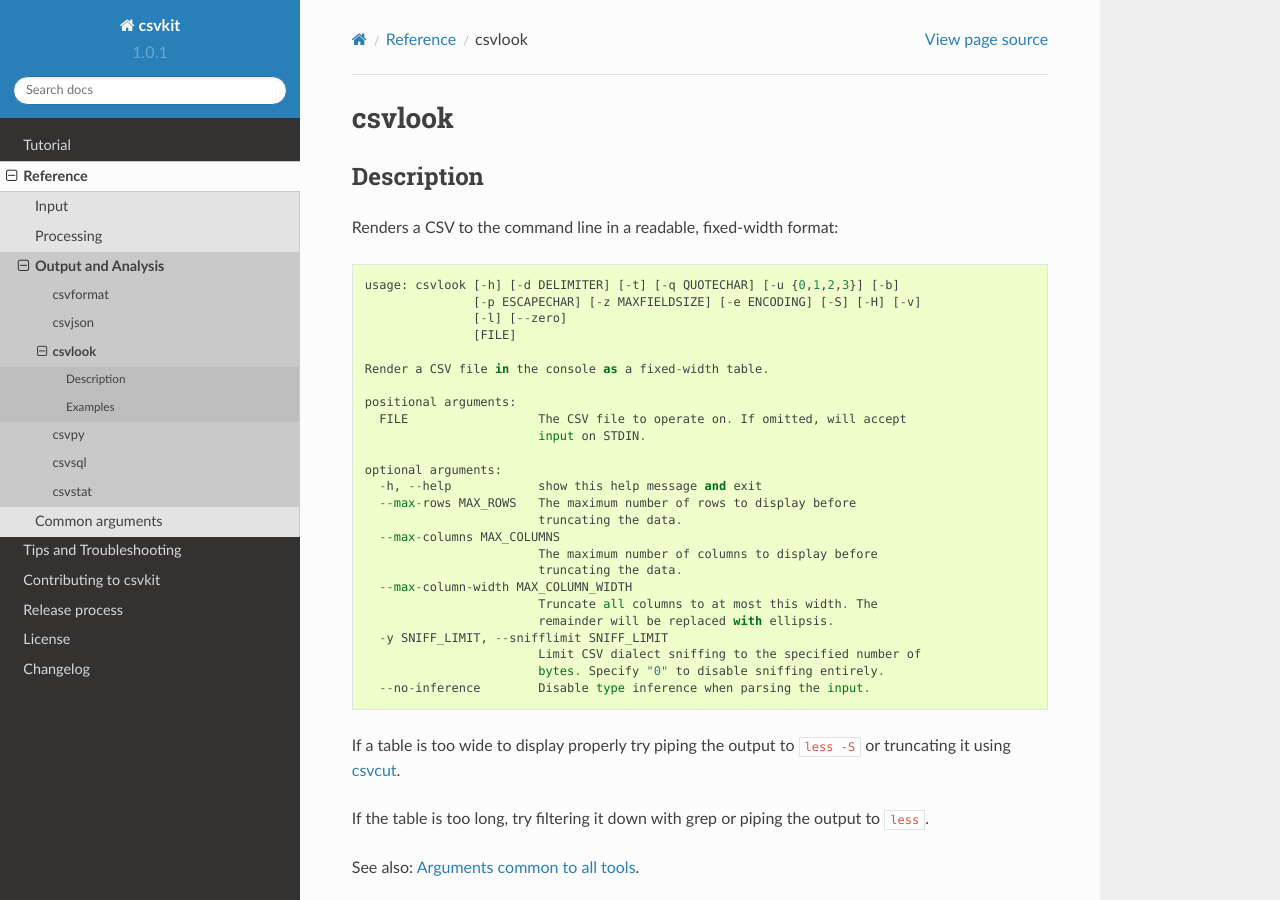
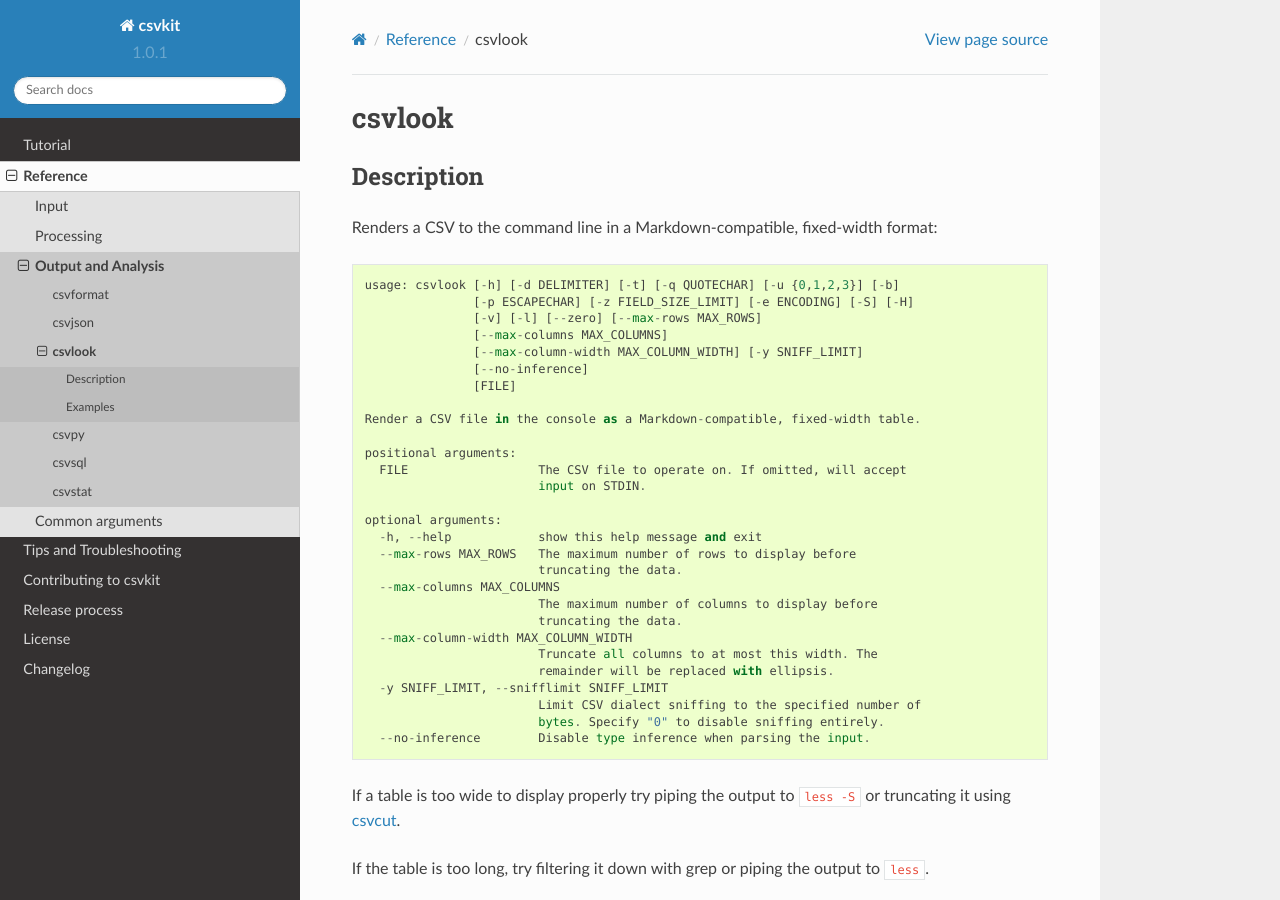
Before and after one commit to wireservice/csvkit, a Sphinx documentation site: the page built from docs/scripts/csvlook.rst, in a window 1280 px wide and 900 px high. Built offline with Sphinx 7.4.7 and the Read the Docs theme 2.0.0, drawn with Linux system fonts in a browser that asks for light colours.

Commit message:
Add Markdown note to csvlook docs. Closes #734.

```diff
--- a/CHANGELOG.rst
+++ b/CHANGELOG.rst
@@ -1,6 +1,7 @@
 1.0.1
 -----
 
+* :doc:`/scripts/csvlook` docs now note that output tables are Markdown-compatible. (#734)
 * :doc:`/scripts/csvstat` now supports a :code:`--csv` flag for tabular output. (#584)
 * :doc:`/scripts/csvstat` output is now easier to read. (#714)
 * :doc:`/scripts/csvpy` now has a better description when using the :code:`--agate` flag (#729)
--- a/docs/scripts/csvlook.rst
+++ b/docs/scripts/csvlook.rst
@@ -5,14 +5,17 @@
 Description
 ===========
 
-Renders a CSV to the command line in a readable, fixed-width format::
+Renders a CSV to the command line in a Markdown-compatible, fixed-width format::
 
     usage: csvlook [-h] [-d DELIMITER] [-t] [-q QUOTECHAR] [-u {0,1,2,3}] [-b]
-                   [-p ESCAPECHAR] [-z MAXFIELDSIZE] [-e ENCODING] [-S] [-H] [-v]
-                   [-l] [--zero]
+                   [-p ESCAPECHAR] [-z FIELD_SIZE_LIMIT] [-e ENCODING] [-S] [-H]
+                   [-v] [-l] [--zero] [--max-rows MAX_ROWS]
+                   [--max-columns MAX_COLUMNS]
+                   [--max-column-width MAX_COLUMN_WIDTH] [-y SNIFF_LIMIT]
+                   [--no-inference]
                    [FILE]
 
-    Render a CSV file in the console as a fixed-width table.
+    Render a CSV file in the console as a Markdown-compatible, fixed-width table.
 
     positional arguments:
       FILE                  The CSV file to operate on. If omitted, will accept
```
Also changed, not shown: 1 other file.
